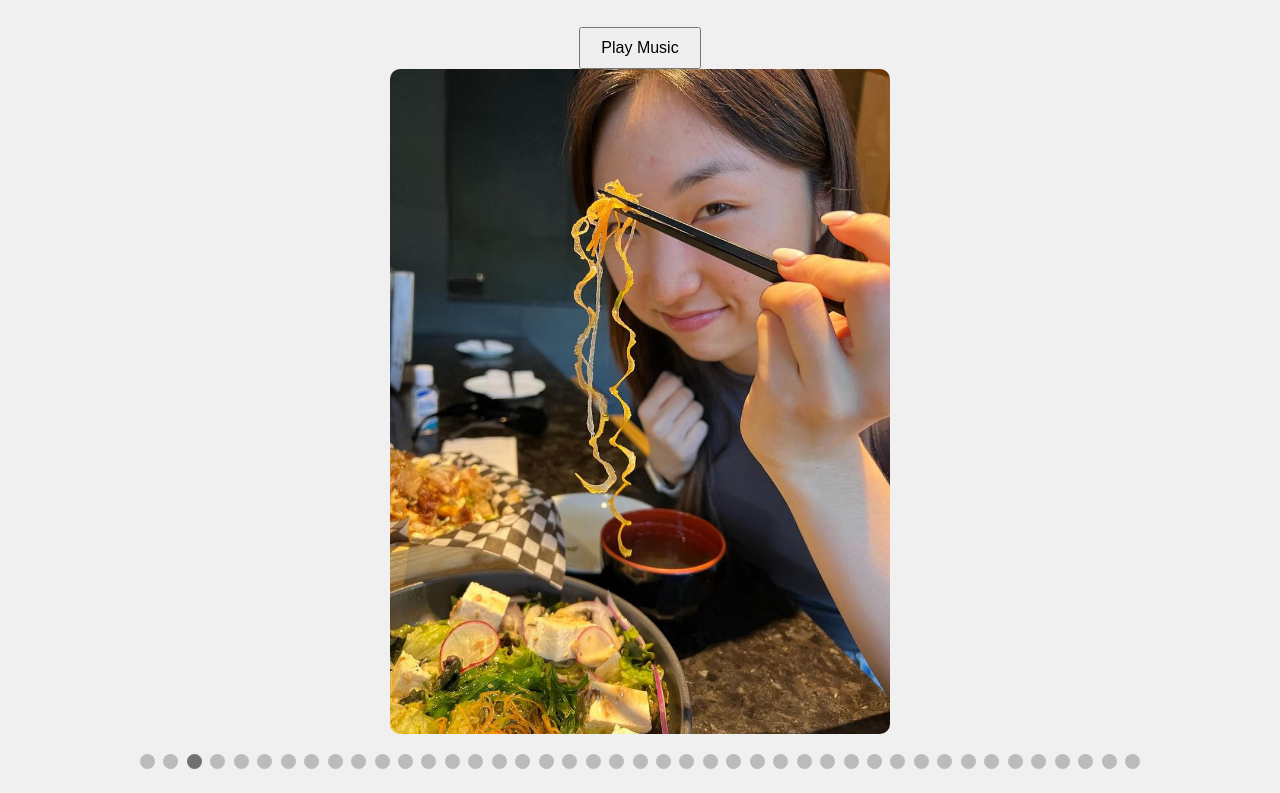
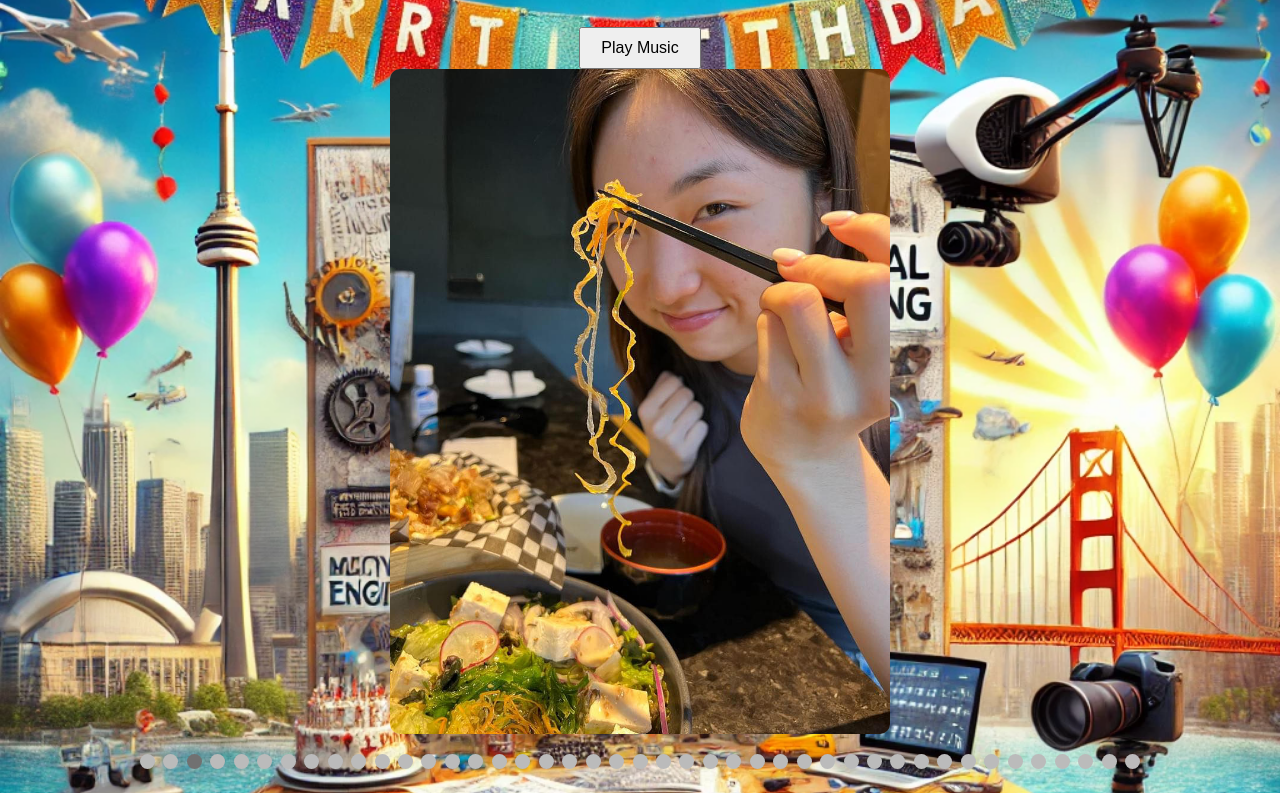
Before and after one commit to weihangzheng/surpise, a plain HTML site: page index.html in a window 1280 px wide. Shown: the part 73-866 px from the top of the page. Drawn offline with Linux system fonts and the light colour scheme.

Commit message:
add background image

```diff
--- a/index.html
+++ b/index.html
@@ -8,7 +8,8 @@
         body {
             font-family: Arial, sans-serif;
             text-align: center;
-            background-color: #f0f0f0;
+            background: url('images/background.jpg') no-repeat center center fixed;
+            background-size: cover;
             margin: 0;
         }
         .slideshow-container {
```
Also changed, not shown: images/background.jpg (added).
